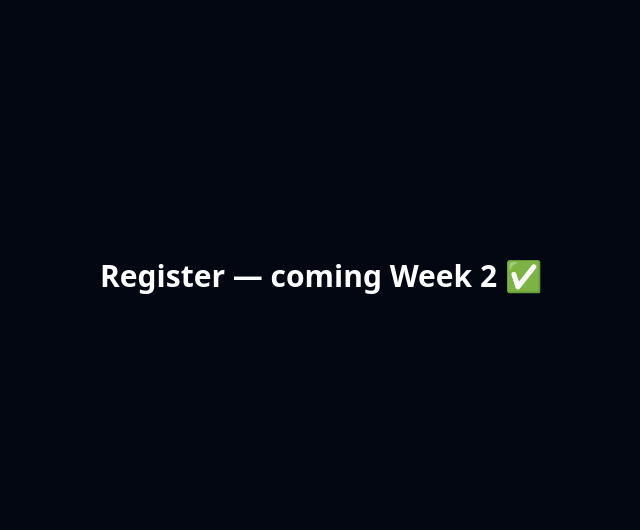
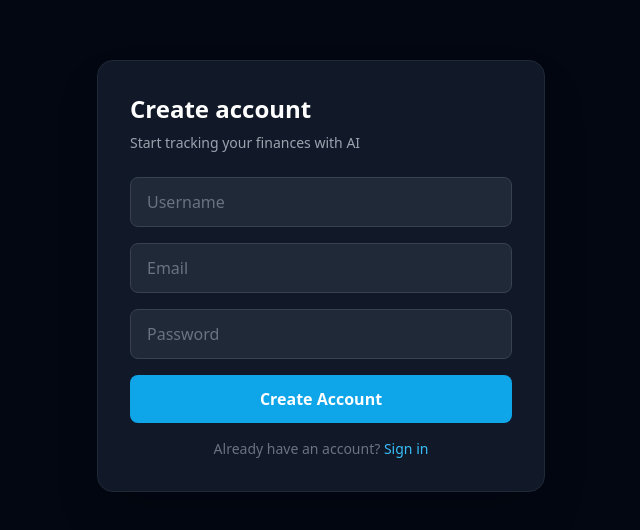
Before and after one commit to sagar141202/Fin-AI, a React (Vite) app in the folder finance-dashboard/: page /register in a window 1280 px wide. Shown: the part 124-654 px from the top of the page, without its empty margins (319-959 px from the left). Built offline with nearby package versions, Linux system fonts and the light colour scheme.

Commit message:
feat: Auth context, protected routes, real login/register connected to API

```diff
--- a/finance-dashboard/src/App.jsx
+++ b/finance-dashboard/src/App.jsx
@@ -1,22 +1,28 @@
 import { BrowserRouter, Routes, Route, Navigate } from "react-router-dom"
+import { AuthProvider } from "./store/AuthContext"
+import ProtectedRoute from "./components/layout/ProtectedRoute"
 import Login from "./pages/Login"
 import Register from "./pages/Register"
 import Dashboard from "./pages/Dashboard"
 
 function App() {
-  const isLoggedIn = false // swap with real auth state in Week 2
-
   return (
     <BrowserRouter>
+      <AuthProvider>
         <Routes>
           <Route path="/login" element={<Login />} />
           <Route path="/register" element={<Register />} />
           <Route
             path="/dashboard"
-          element={isLoggedIn ? <Dashboard /> : <Navigate to="/login" />}
+            element={
+              <ProtectedRoute>
+                <Dashboard />
+              </ProtectedRoute>
+            }
           />
           <Route path="*" element={<Navigate to="/login" />} />
         </Routes>
+      </AuthProvider>
     </BrowserRouter>
   )
 }
--- /dev/null
+++ b/finance-dashboard/src/api/auth.js
@@ -0,0 +1,17 @@
+import axios from "axios"
+
+const API_BASE = "http://127.0.0.1:8000"
+
+export const registerUser = async (email, username, password) => {
+  const response = await axios.post(`${API_BASE}/auth/register`, {
+    email, username, password,
+  })
+  return response.data
+}
+
+export const loginUser = async (email, password) => {
+  const response = await axios.post(`${API_BASE}/auth/login`, {
+    email, password,
+  })
+  return response.data
+}
--- /dev/null
+++ b/finance-dashboard/src/components/layout/ProtectedRoute.jsx
@@ -0,0 +1,8 @@
+import { Navigate } from "react-router-dom"
+import { useAuth } from "../../store/AuthContext"
+
+export default function ProtectedRoute({ children }) {
+  const { isAuthenticated } = useAuth()
+  if (!isAuthenticated) return <Navigate to="/login" replace />
+  return children
+}
--- /dev/null
+++ b/finance-dashboard/src/components/ui/layout/ProtectedRoute.jsx
@@ -0,0 +1,12 @@
+import { Navigate } from "react-router-dom"
+import { useAuth } from "../../store/AuthContext"
+
+export default function ProtectedRoute({ children }) {
+  const { isAuthenticated } = useAuth()
+
+  if (!isAuthenticated) {
+    return <Navigate to="/login" replace />
+  }
+
+  return children
+}
--- a/finance-dashboard/src/pages/Login.jsx
+++ b/finance-dashboard/src/pages/Login.jsx
@@ -1,16 +1,31 @@
 import { useState } from "react"
-import { useNavigate } from "react-router-dom"
+import { useNavigate, Link } from "react-router-dom"
+import { useAuth } from "../store/AuthContext"
+import { loginUser } from "../api/auth"
 
 export default function Login() {
   const [email, setEmail] = useState("")
   const [password, setPassword] = useState("")
+  const [error, setError] = useState("")
+  const [loading, setLoading] = useState(false)
+
+  const { login } = useAuth()
   const navigate = useNavigate()
 
-  const handleSubmit = (e) => {
+  const handleSubmit = async (e) => {
     e.preventDefault()
-    // TODO Week 2: call POST /api/auth/login
-    console.log("Login:", email, password)
-    navigate("/dashboard")
+    setError("")
+    setLoading(true)
+
+    try {
+      const data = await loginUser(email, password)
+      login(data.access_token)   // store token in context + localStorage
+      navigate("/dashboard")
+    } catch (err) {
+      setError(err.response?.data?.detail || "Login failed. Try again.")
+    } finally {
+      setLoading(false)
+    }
   }
 
   return (
@@ -18,6 +33,12 @@ export default function Login() {
       <div className="bg-gray-900 p-8 rounded-2xl w-full max-w-md shadow-2xl border border-gray-800">
         <h1 className="text-2xl font-bold mb-2 text-white">Welcome back</h1>
         <p className="text-gray-400 mb-6 text-sm">Sign in to your finance dashboard</p>
+
+        {error && (
+          <div className="bg-red-500/10 border border-red-500/50 text-red-400 px-4 py-3 rounded-lg mb-4 text-sm">
+            {error}
+          </div>
+        )}
 
         <div className="flex flex-col gap-4">
           <input
@@ -36,15 +57,16 @@ export default function Login() {
           />
           <button
             onClick={handleSubmit}
-            className="bg-sky-500 hover:bg-sky-400 text-white font-semibold py-3 rounded-lg transition-colors"
+            disabled={loading}
+            className="bg-sky-500 hover:bg-sky-400 disabled:opacity-50 text-white font-semibold py-3 rounded-lg transition-colors"
           >
-            Sign In
+            {loading ? "Signing in..." : "Sign In"}
           </button>
         </div>
 
         <p className="text-gray-500 text-sm mt-4 text-center">
           No account?{" "}
-          <a href="/register" className="text-sky-400 hover:underline">Register</a>
+          <Link to="/register" className="text-sky-400 hover:underline">Register</Link>
         </p>
       </div>
     </div>
--- a/finance-dashboard/src/pages/Register.jsx
+++ b/finance-dashboard/src/pages/Register.jsx
@@ -1,7 +1,85 @@
+import { useState } from "react"
+import { useNavigate, Link } from "react-router-dom"
+import { useAuth } from "../store/AuthContext"
+import { registerUser, loginUser } from "../api/auth"
+
 export default function Register() {
+  const [email, setEmail] = useState("")
+  const [username, setUsername] = useState("")
+  const [password, setPassword] = useState("")
+  const [error, setError] = useState("")
+  const [loading, setLoading] = useState(false)
+
+  const { login } = useAuth()
+  const navigate = useNavigate()
+
+  const handleSubmit = async (e) => {
+    e.preventDefault()
+    setError("")
+    setLoading(true)
+
+    try {
+      // Register the user
+      await registerUser(email, username, password)
+      // Auto-login after register
+      const data = await loginUser(email, password)
+      login(data.access_token)
+      navigate("/dashboard")
+    } catch (err) {
+      setError(err.response?.data?.detail || "Registration failed. Try again.")
+    } finally {
+      setLoading(false)
+    }
+  }
+
   return (
-    <div className="min-h-screen bg-gray-950 text-white flex items-center justify-center">
-      <h1 className="text-3xl font-bold">Register — coming Week 2 ✅</h1>
+    <div className="min-h-screen flex items-center justify-center bg-gray-950">
+      <div className="bg-gray-900 p-8 rounded-2xl w-full max-w-md shadow-2xl border border-gray-800">
+        <h1 className="text-2xl font-bold mb-2 text-white">Create account</h1>
+        <p className="text-gray-400 mb-6 text-sm">Start tracking your finances with AI</p>
+
+        {error && (
+          <div className="bg-red-500/10 border border-red-500/50 text-red-400 px-4 py-3 rounded-lg mb-4 text-sm">
+            {error}
+          </div>
+        )}
+
+        <div className="flex flex-col gap-4">
+          <input
+            type="text"
+            placeholder="Username"
+            value={username}
+            onChange={e => setUsername(e.target.value)}
+            className="bg-gray-800 border border-gray-700 rounded-lg px-4 py-3 text-white placeholder-gray-500 focus:outline-none focus:border-sky-500"
+          />
+          <input
+            type="email"
+            placeholder="Email"
+            value={email}
+            onChange={e => setEmail(e.target.value)}
+            className="bg-gray-800 border border-gray-700 rounded-lg px-4 py-3 text-white placeholder-gray-500 focus:outline-none focus:border-sky-500"
+          />
+          <input
+            type="password"
+            placeholder="Password"
+            value={password}
+            onChange={e => setPassword(e.target.value)}
+            className="bg-gray-800 border border-gray-700 rounded-lg px-4 py-3 text-white placeholder-gray-500 focus:outline-none focus:border-sky-500"
+          />
+          <button
+            onClick={handleSubmit}
+            disabled={loading}
+            className="bg-sky-500 hover:bg-sky-400 disabled:opacity-50 text-white font-semibold py-3 rounded-lg transition-colors"
+          >
+            {loading ? "Creating account..." : "Create Account"}
+          </button>
+        </div>
+
+        <p className="text-gray-500 text-sm mt-4 text-center">
+          Already have an account?{" "}
+          <Link to="/login" className="text-sky-400 hover:underline">Sign in</Link>
+        </p>
+      </div>
     </div>
   )
 }
--- /dev/null
+++ b/finance-dashboard/src/store/AuthContext.jsx
@@ -0,0 +1,35 @@
+import { createContext, useContext, useState } from "react"
+
+const AuthContext = createContext(null)
+
+export function AuthProvider({ children }) {
+  const [token, setToken] = useState(
+    localStorage.getItem("fin_ai_token") || null
+  )
+  const [user, setUser] = useState(null)
+
+  const login = (accessToken) => {
+    setToken(accessToken)
+    localStorage.setItem("fin_ai_token", accessToken)
+  }
+
+  const logout = () => {
+    setToken(null)
+    setUser(null)
+    localStorage.removeItem("fin_ai_token")
+  }
+
+  const isAuthenticated = !!token
+
+  return (
+    <AuthContext.Provider value={{ token, user, login, logout, isAuthenticated }}>
+      {children}
+    </AuthContext.Provider>
+  )
+}
+
+export function useAuth() {
+  const context = useContext(AuthContext)
+  if (!context) throw new Error("useAuth must be used inside AuthProvider")
+  return context
+}
```
Also changed, not shown: 2 other files (tests, documents, lock files or other folders). Lines whose indentation alone changed are shown as unchanged.
